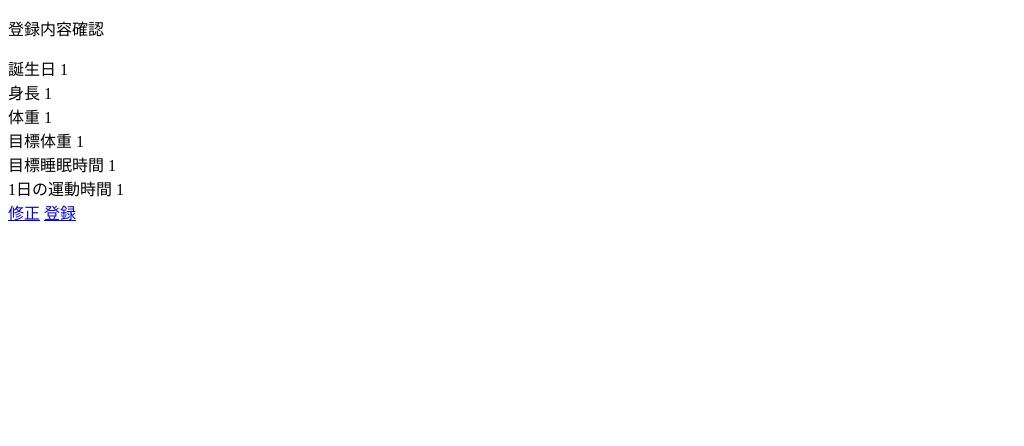
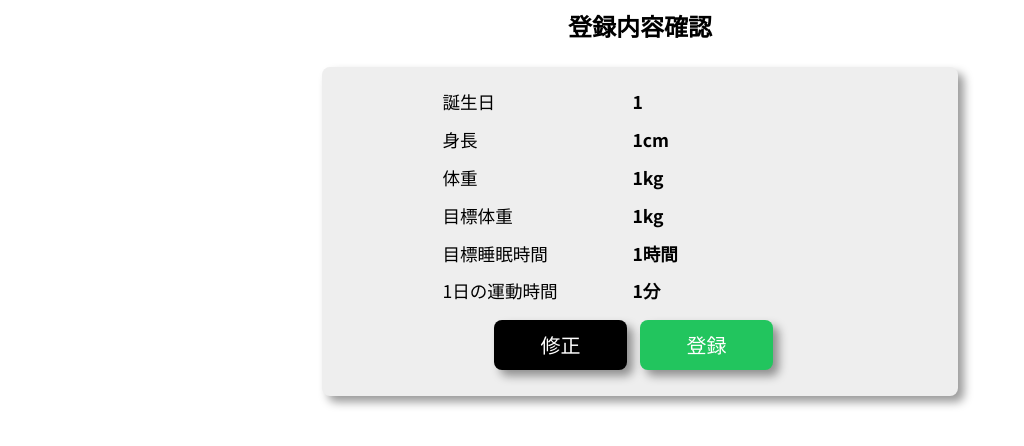
Before and after one commit to yoshiokaharuto/2024_health_care, a Flask app: template templates/user/profile_confirm.html in a window 1280 px wide. Shown: the top 446 px of the page, without its empty margins (0-1024 px from the left). Run offline with Flask 3, Linux system fonts and the light colour scheme; the template is opened without the code that fills it, so the values that code supplies are empty; the visitor is signed in with stand-in values (Sample User, id 1).

Commit message:
class追記

```diff
--- a/templates/user/profile_confirm.html
+++ b/templates/user/profile_confirm.html
@@ -3,38 +3,44 @@
 <head>
     <meta charset="UTF-8">
     <meta name="viewport" content="width=device-width, initial-scale=1.0">
+    <link href="https://fonts.googleapis.com/css2?family=Noto+Sans+JP:wght@100..900&display=swap" rel="stylesheet">
+    <link rel="stylesheet" href="https://fonts.googleapis.com/css2?family=Material+Symbols+Outlined:opsz,wght,FILL,GRAD@40,400,0,0" />
+    <link rel="stylesheet" href="{{url_for('static',filename = 'css/style.css')}}">
+    <link rel="stylesheet" href="{{url_for('static',filename = 'css/confirm.css')}}">
     <title>プロフィール</title>
 </head>
 <body>
-    <p>登録内容確認</p>
-    <div>
-        <div>
-            <label>誕生日</label>
-            <span>{{ session['birthday'] }}</span>
+    <p class="sub_title">登録内容確認</p>
+    <div class="range">
+        <div class="item">
+            <label class="label">誕生日</label>
+            <span class="element">{{ session['birthday'] }}</span>
         </div>
-        <div>
-            <label>身長</label>
-            <span>{{ session['height'] }}</span>
+        <div class="item">
+            <label class="label">身長</label>
+            <span class="element">{{ session['height'] }}cm</span>
         </div>
-        <div>
-            <label>体重</label>
-            <span>{{ session['weight'] }}</span>
+        <div class="item">
+            <label class="label">体重</label>
+            <span class="element">{{ session['weight'] }}kg</span>
         </div>
-        <div>
-            <label>目標体重</label>
-            <span>{{ session['target_weight'] }}</span>
+        <div class="item">
+            <label class="label">目標体重</label>
+            <span class="element">{{ session['target_weight'] }}kg</span>
         </div>
-        <div>
-            <label>目標睡眠時間</label>
-            <span>{{ session['target_sleep'] }}</span>
+        <div class="item">
+            <label class="label">目標睡眠時間</label>
+            <span class="element">{{ session['target_sleep'] }}時間</span>
         </div>
-        <div>
-            <label>1日の運動時間</label>
-            <span>{{ session['daily_excercise'] }}</span>
+        <div class="item">
+            <label class="label">1日の運動時間</label>
+            <span class="element">{{ session['daily_excercise'] }}分</span>
+        </div>
+
+        <div class="button_wrapper">
+            <a href="{{url_for('user.profile')}}" class="back_button">修正</a>
+            <a href="{{url_for('user.profile_execute')}}" class="exe_button">登録</a>
         </div>
     </div>
-
-    <a href="{{url_for('user.profile')}}">修正</a>
-    <a href="{{url_for('user.profile_execute')}}">登録</a>
 </body>
 </html>
```
